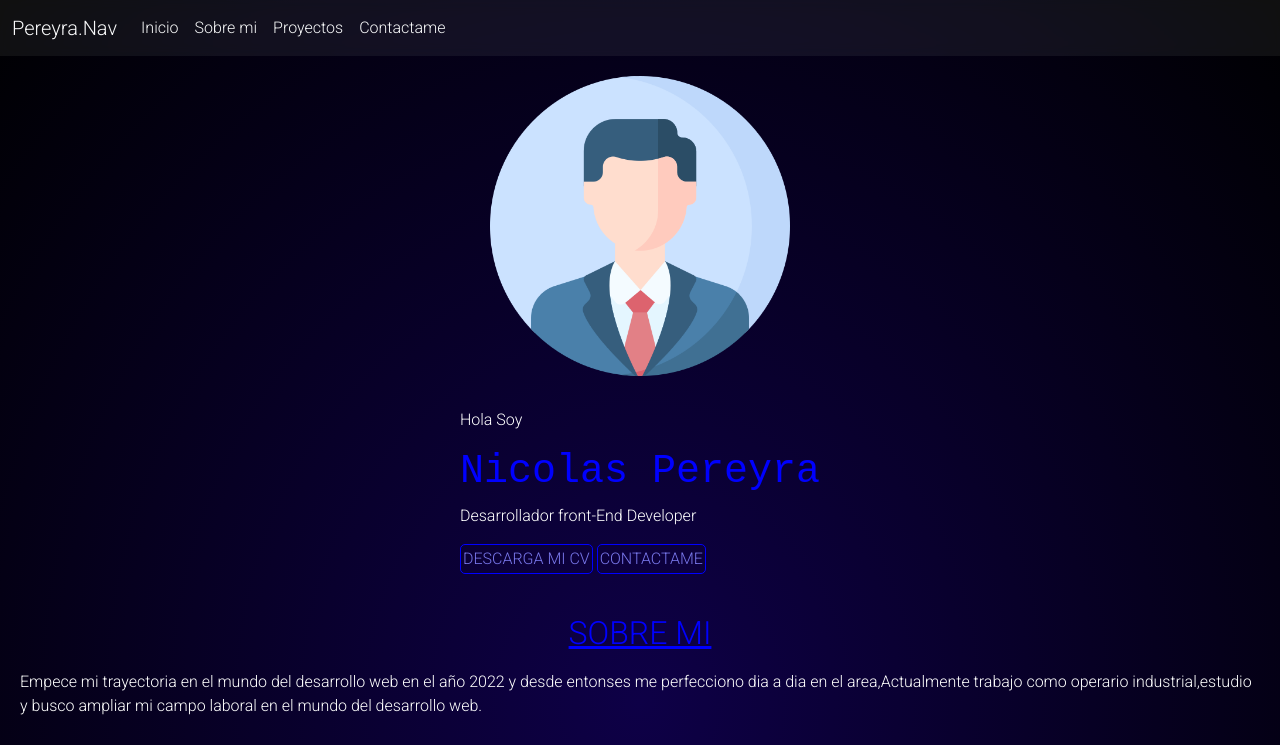
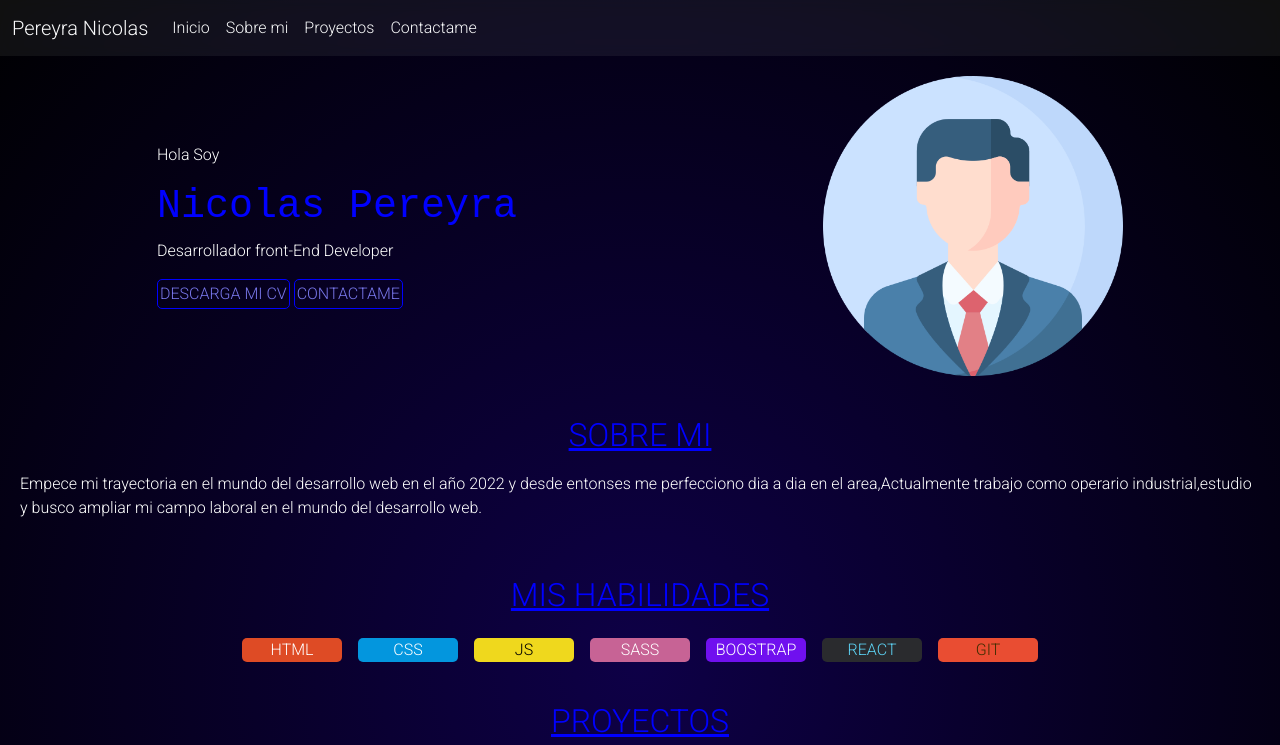
Before and after one commit to hernannicolaspereyra/portfolio, a plain HTML site: page index.html in a window 1280 px wide. Shown: the top 745 px of the page. Drawn offline with nearby package versions, Linux system fonts and the light colour scheme; a web font is replaced by a local one.

Commit message:
se agregan habilidades

```diff
--- a/css/styles.css
+++ b/css/styles.css
@@ -69,6 +69,62 @@
     color: white;
 }
 
+#habilidades{
+    display: flex;
+    flex-direction: column;
+    align-items: center;
+    justify-content: center;
+    padding: 20px 20px;
+}
+
+#habilidades .habilidades-titulo h2{
+    color: rgb(0, 0, 255);
+    text-decoration: underline;
+}
+
+#habilidades .habilidades-logos{
+    display: flex;
+    flex-direction: row;
+    flex-wrap: wrap;
+    gap: 1rem;
+    padding-top: 15px;
+}
+
+#habilidades .habilidades-logo{
+    text-align: center;
+    border-radius: 5px;
+    width: 100px;
+}
+
+#habilidades .habilidades-logo:nth-child(1){
+    background-color: #DE4B25;
+    color: rgb(255, 255, 255);
+}
+#habilidades .habilidades-logo:nth-child(2){
+    background-color: #0396DE;
+    color: rgb(255, 255, 255);
+}
+#habilidades .habilidades-logo:nth-child(3){
+    background-color: #EFD81D;
+    color: rgb(0, 0, 0);
+}
+#habilidades .habilidades-logo:nth-child(4){
+    background-color: #C76395;
+    color: rgb(255, 255, 255);
+}
+#habilidades .habilidades-logo:nth-child(5){
+    background-color: #7010EF;
+    color: rgb(255, 255, 255);
+}
+#habilidades .habilidades-logo:nth-child(6){
+    background-color: #2A2B2E;
+    color: #5DD3F4;
+}
+#habilidades .habilidades-logo:nth-child(7){
+    background-color: #E94D32;
+    color: #3F2E00;
+}
+
 #proyectos{
     display: flex;
     flex-direction: column;
@@ -119,3 +175,10 @@
 #contactame .contactame-iconos img{
     width: 40px;
 }
+
+@media screen and (min-width: 600px){
+    #inicio{
+        flex-direction: row;
+        justify-content: space-around;
+    }
+}
--- a/index.html
+++ b/index.html
@@ -20,7 +20,7 @@
     <div class="navegador">
       <nav class="navbar navbar-expand-lg background-trasparente">
         <div class="container-fluid">
-          <a class="navbar-brand text-light" href="#inicio">Pereyra.Nav</a>
+          <a class="navbar-brand text-light" href="#inicio">Pereyra Nicolas</a>
           <button class="navbar-toggler" type="button" data-bs-toggle="collapse"
             data-bs-target="#navbarSupportedContent" aria-controls="navbarSupportedContent" aria-expanded="false"
             aria-label="Toggle navigation">
@@ -69,6 +69,34 @@
           del desarrollo web.</p>
       </div>
     </div>
+    <div id="habilidades">
+      <div class="habilidades-titulo">
+        <h2>MIS HABILIDADES</h2>
+      </div>
+      <div class="habilidades-logos">
+        <div class="habilidades-logo">
+          <span>HTML</span>
+        </div>
+        <div class="habilidades-logo">
+          <span>CSS</span>
+        </div>
+        <div class="habilidades-logo">
+          <span>JS</span>
+        </div>
+        <div class="habilidades-logo">
+          <span>SASS</span>
+        </div>
+        <div class="habilidades-logo">
+          <span>BOOSTRAP</span>
+        </div>
+        <div class="habilidades-logo">
+          <span>REACT</span>
+        </div>
+        <div class="habilidades-logo">
+          <span>GIT</span>
+        </div>
+      </div>
+    </div>
     <div id="proyectos">
       <div class="proyectos-titulo">
         <h2>PROYECTOS</h2>
@@ -87,20 +115,19 @@
         <h2>Contactame</h2>
       </div>
       <div class="contactame-iconos">
-        <a href="https://github.com/hernannicolaspereyra">
+        <a href="https://github.com/hernannicolaspereyra" target="_blank">
           <img src="./img/github.png" alt="github-icono">
         </a>
-        <a href="https://wa.me/1159477349">
+        <a href="https://wa.me/1159477349" target="_blank">
           <img src="./img/llamada-telefonica.png" alt="whatsapp-icono">
         </a>
-        <a href="https://www.linkedin.com/in/hernan-nicolas-pereyra-788621281/">
+        <a href="https://www.linkedin.com/in/hernan-nicolas-pereyra-788621281/" target="_blank">
           <img src="./img/enlace.png" alt="linkedIn-icono">
         </a>
-        <a href="mailto:hernannicolaspereyra@hotmail.com">
+        <a href="mailto:hernannicolaspereyra@hotmail.com" target="_blank">
           <img src="./img/correo-electronico.png" alt="e-mail-icono">
         </a>
       </div>
-
     </div>
   </div>
   <script src="https://cdn.jsdelivr.net/npm/bootstrap@5.3.2/dist/js/bootstrap.bundle.min.js"
```
